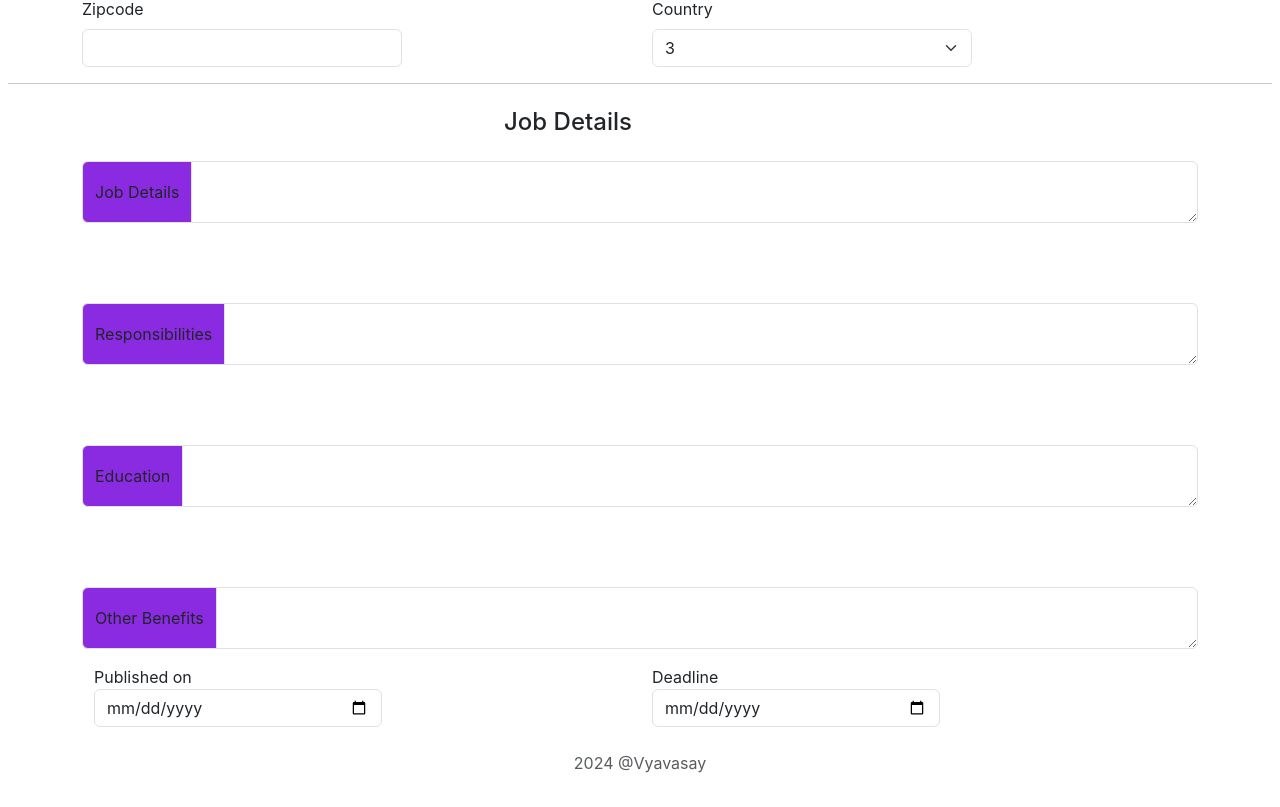
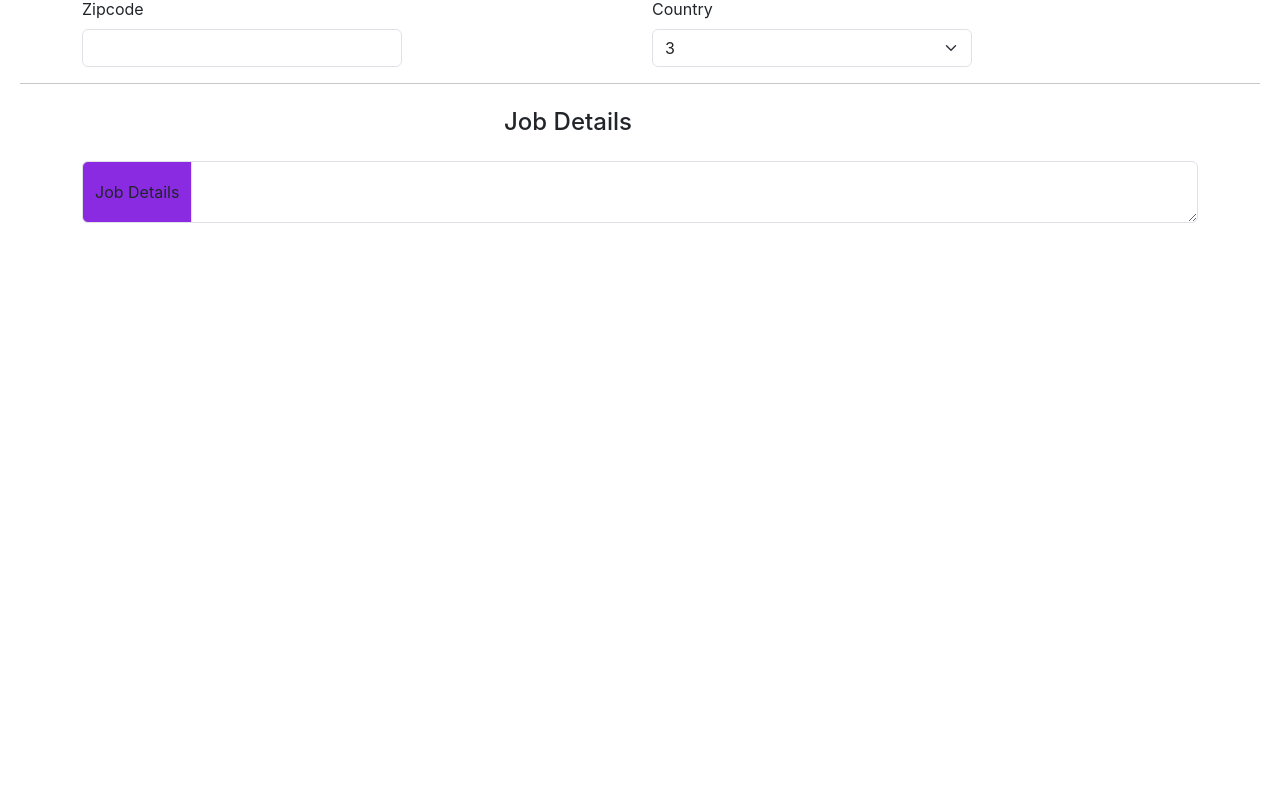
Before and after one commit to Rishabh826/job-portal, a React (Create React App) app: page /Employ in a window 1280 px wide. Shown: the part 529-1336 px from the top of the page. After the commit the page ends 800 px from the top, so only its background shows below. Built offline with nearby package versions, Linux system fonts and the light colour scheme.

Commit message:
responsive for obile user of post page

```diff
--- a/src/components/Employ.js
+++ b/src/components/Employ.js
@@ -4,7 +4,8 @@ export default class Employ extends Component {
   render() {
     return (
 
-        <div className="d-flex flex-column mb-3" >
+      <div className="container-fluid" style={{ overflowY: 'scroll', height: '100vh' }}>
+      <div className="d-flex flex-column mb-3">
         <div className="p-2">
           <nav className="navbar bg-primary">
             <div className="container-fluid">
@@ -83,7 +84,7 @@ export default class Employ extends Component {
             </form>
 
             <div className="container mt-4">
-              <h4 className="text-center mb-4" style={{marginRight:'9rem'}}>Location Information</h4>
+              <h4 className="text-center mb-4" style={{ marginRight: '9rem' }}>Location Information</h4>
               <div className="row justify-content-center">
                 <div className="col-md-6">
                   <label htmlFor="validationDefault04" className="form-label" >Location</label>
@@ -112,7 +113,7 @@ export default class Employ extends Component {
             <hr />
 
             <div className="container mt-4">
-              <h4 className="text-center mb-4" style={{marginRight:'9rem'}}>Job Details</h4>
+              <h4 className="text-center mb-4" style={{ marginRight: '9rem' }}>Job Details</h4>
               <div className="input-group mb-3">
                 <span className="input-group-text" style={{backgroundColor:'blueviolet'}}>Job Details</span>
                 <textarea className="form-control" aria-label="With textarea"></textarea>
@@ -133,7 +134,7 @@ export default class Employ extends Component {
                 <textarea className="form-control" aria-label="With textarea"></textarea>
               </div>
               <div className="container">
-  <div className="row" >
+              <div className="row">
                 <div className="col">
                   <div className="form-group">
                     <label htmlFor="publishedOn">Published on</label>
@@ -141,20 +142,20 @@ export default class Employ extends Component {
                       type="date"
                       id="publishedOn"
                       name="publishedOn"
-          style={{width:'18rem'}}
+                      style={{ width: '100%' }}
                       className="form-control"
                       onChange={(e) => console.log(e.target.value)} // You can handle the change event to get the selected date
                     />
                   </div>
                 </div>
-    <div className="col" >
+                <div className="col">
                   <div className="form-group">
                     <label htmlFor="deadline">Deadline</label>
                     <input
                       type="date"
                       id="deadline"
-          style={{width:'18rem'}}
                       name="deadline"
+                      style={{ width: '100%' }}
                       className="form-control"
                       onChange={(e) => console.log(e.target.value)} // You can handle the change event to get the selected date
                     />
@@ -165,13 +166,13 @@ export default class Employ extends Component {
 
           </div>
         </div>
-           <footer className="footer mt-auto py-3 bg-purple" >
-      <div className="container text-center" >
+        <footer className="footer mt-auto py-3 bg-purple text-center">
+          <div className="container">
             <span className="text-muted">2024 @Vyavasay</span>
           </div>
         </footer>
       </div>
-
+      </div>
     );
   }
 }
```
Lines whose indentation alone changed are shown as unchanged.
